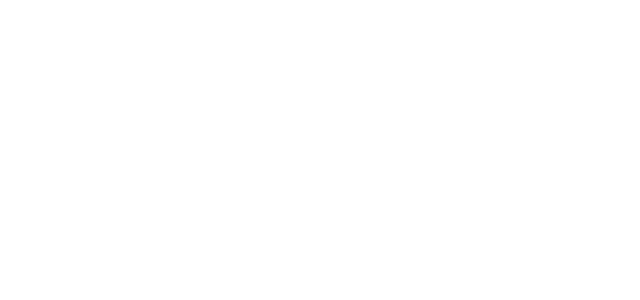
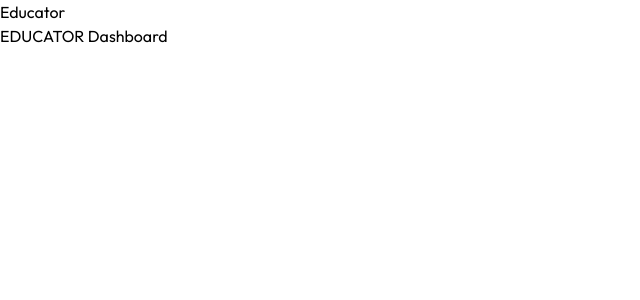
Before and after one commit to Rashid-C/LMS-React, a React (Vite) app in the folder cliend/: page /educator/educator in a window 1280 px wide. Before the commit this address had no page. Shown: the top 300 px of the page, without its empty margins (0-640 px from the left). Built offline with nearby package versions, Linux system fonts and the light colour scheme.

Commit message:
Admin/Educator nested page routing logic added, Outlet added in routing page

```diff
--- a/cliend/src/App.jsx
+++ b/cliend/src/App.jsx
@@ -5,11 +5,17 @@
 import MyEnrollments from "./pages/student/MyEnrollments";
 import Player from "./pages/student/Player";
 import Loading from "./components/student/Loading";
+import Educator from "./pages/educator/Educator";
+import Dashboard from "./pages/educator/Dashboard";
+import AddCourse from "./pages/educator/AddCourse";
+import MyCourses from "./pages/educator/MyCourses";
+import StudentsEnrolled from "./pages/educator/StudentsEnrolled";
 
 const App = () => {
   return (
     <div>
       <Routes>
+        {/* Student routes */}
         <Route path="/" element={<Home />} />
         <Route path="/course-list" element={<CoursesList />} />
         <Route path="/course-list/:input" element={<CoursesList />} />
@@ -17,6 +23,14 @@
         <Route path="/my-enrollments" element={<MyEnrollments />} />
         <Route path="/player/:courseId" element={<Player />} />
         <Route path="/loading/:path" element={<Loading />} />
+
+        {/* Educator route (nested route) */}
+        <Route path="/educator" element={<Educator />}>
+          <Route path="educator" element={<Dashboard />} />
+          <Route path="add-course" element={<AddCourse />} />
+          <Route path="my-courses" element={<MyCourses />} />
+          <Route path="student-enrolled" element={<StudentsEnrolled />} />
+        </Route>
       </Routes>
     </div>
   );
--- a/cliend/src/pages/educator/Educator.jsx
+++ b/cliend/src/pages/educator/Educator.jsx
@@ -1,9 +1,14 @@
-
+import { Outlet } from "react-router-dom";
 
 const Educator = () => {
   return (
-    <div>Educator</div>
-  )
-}
+    <div>
+      Educator
+      <div>
+      {  <Outlet />}
+      </div>
+    </div>
+  );
+};
 
-export default Educator
+export default Educator;
```
